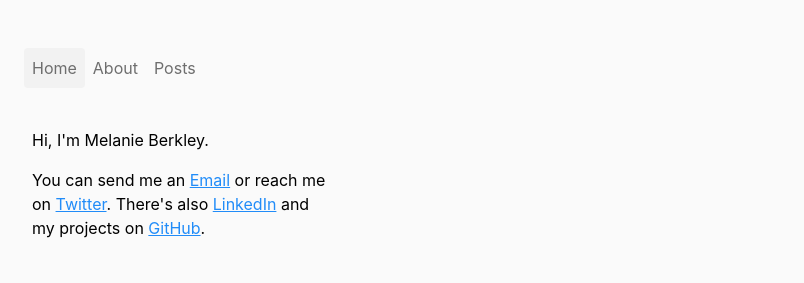
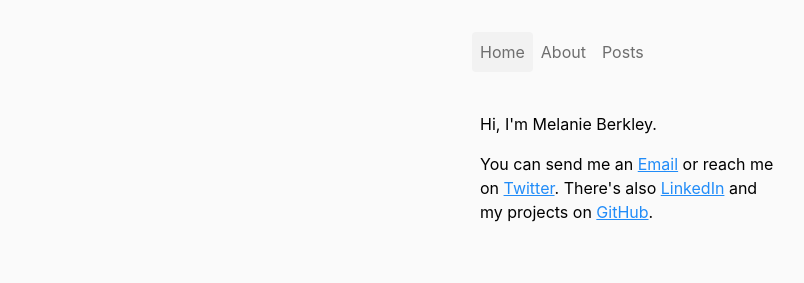
Before and after one commit to her/page, a React app: page / in a window 1280 px wide. Shown: the whole page, without its empty margins (8-812 px from the left). Built offline with nearby package versions, Linux system fonts and the light colour scheme.

Commit message:
center it

```diff
--- a/src/index.css
+++ b/src/index.css
@@ -1,10 +1,11 @@
 body {
-  display: flex;
-  flex-direction: column;
-  align-self: center;
+  overflow: auto;
+  margin: auto;
+  padding-top: 1rem;
+  width: 20rem;
+  top: 0; left: 0; bottom: 0; right: 0;
+  position: absolute;
   background-color: #FAFAFA;
-  padding: 1rem;
-  margin: 1rem;
   width: 20rem;
   font-size: 1rem;
   line-height: 1.5rem;
```
